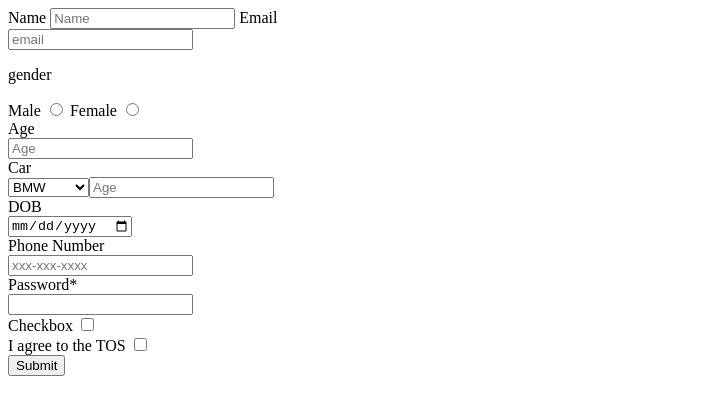
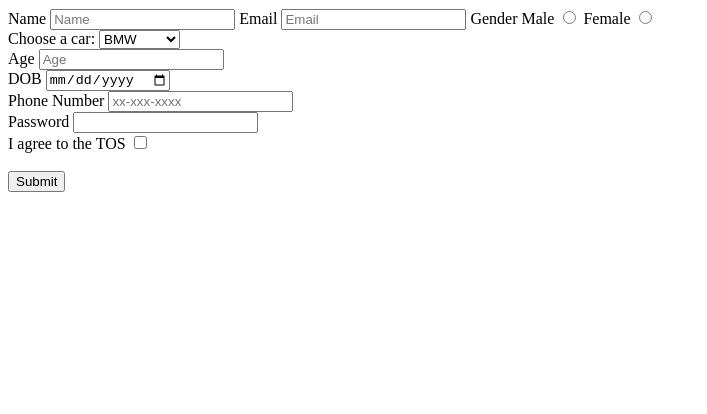
Before and after one commit to acciojob/signup-form-car-anujbellikatti, a website: page main.html in a window 1280 px wide. Shown: the whole page, without its empty margins (0-707 px from the left). Drawn offline with Linux system fonts and the light colour scheme.

Commit message:
created a submission

```diff
--- a/main.html
+++ b/main.html
@@ -9,58 +9,34 @@
 <body>
 	<!-- the entire body must be written by student -->
 	<form method="post">
-
-		<form method="post">
 		<label for ="name">Name</label>
 		<input type="text" placeholder="Name" required id="name" name="name">
-		<lable for = "email">Email</lable><br>
-		<input type = "email" id = "#email" placeholder = "email" required >
+		<label for="email">Email</label>
+		<input type="email" placeholder="Email" required id="email" name="email">
+		<label for ="gender">Gender</label>
+		<label for ="gender_m">Male</label>
+		<input type="radio" id="gender_m" name="gender">
+		<label for ="gender_f">Female</label>
+		<input type="radio" id="gender_f" name="gender"><br>
 
-				<p>gender</p>
-				<lable for = "gender">Male</lable>
-				<input type = "radio" name = "gender1" id = "gender_m" value = "gender">
-				<lable for = "gender">Female</lable>
-				<input type = "radio" value = "gender" id = "gender_f" name = "gender1">
-			<div>
-<!-- 				<br> -->
-			<div>
-				<lable for = "age">Age</lable><br>
-				<input type = "number" id = "#Age" placeholder = "Age">
-			<div>
-			<div>
-				<lable for = "car">Car</label><br>
-					<select name = "#Cars" id = "#Cars" placeholder = "--Please choose an option--">
-						<option>BMW</option>
-						<option>Audi</option>
-						<option>Mercedez</option>
-			<div>
-<!-- 			<br> -->
-				<div>
-				<lable for = "age">Age</lable><br>
-				<input type = "number" id = "Age" placeholder = "Age">
-			<div>
-				<div>
-				<lable for = "DOB">DOB</lable><br>
-				<input type = "date" id = "#DOB" placeholder = "DOB">
-			<div>
-<!-- 			<br> -->
-				<div>
-				<lable for = "Phone Number">Phone Number</lable><br>
-				<input type = "tel" id = "#tel" placeholder = "xxx-xxx-xxxx">
-			<div>
-				<div>
-				<lable for = "Pswd">Password*</label><br>
-					<input type = "password" id = "#Password">
-				<div>
-					<div>
-						<lable for = "checkbox">Checkbox</lable>
-						<input type = "checkbox" id = "#Checkbox">
-					<div>
-					<div>
-						<label for = "checkbox">I agree to the TOS<label>
-							<input type = "checkbox">
-					<div>
-						 <button type="submit">Submit</button>
+
+		<label for="cars">Choose a car:</label>
+        <select required id="cars" name="cars" placeholder="--Please choose an option--">
+        <option value="BMW">BMW</option>
+        <option value="Audi">Audi</option>
+        <option value="Mercedez">Mercedez</option>
+		</select><br>
+		<label for ="age">Age</label>
+		<input type="text" id=age required placeholder="Age"><br>
+		<label for ="dob">DOB</label>
+		<input type="date" id=dob required><br>
+		<label for ="tel"> Phone Number</label>
+		<input type="tel" id ="tel"placeholder="xx-xxx-xxxx"><br>
+		<label for="password">Password</label>
+		<input type="password" id=password required><br>
+		<label for ="tos">I agree to the TOS</label>
+		<input type="checkbox" id=tos required><br><br>
+		<button type="submit" id= value="Submit">Submit</button>
 
 	</form>
     <script type="text/javascript" src="./script.js">
```
